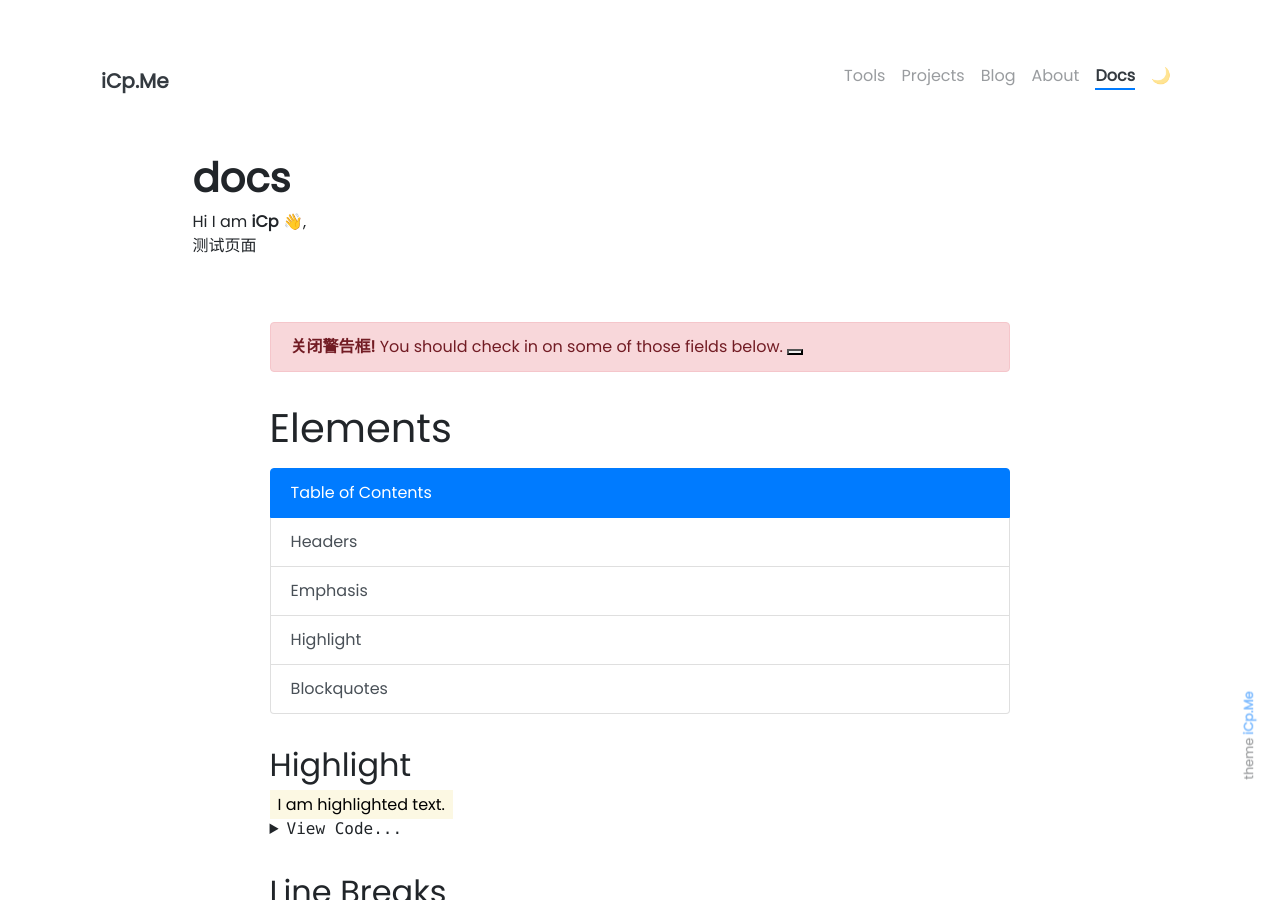
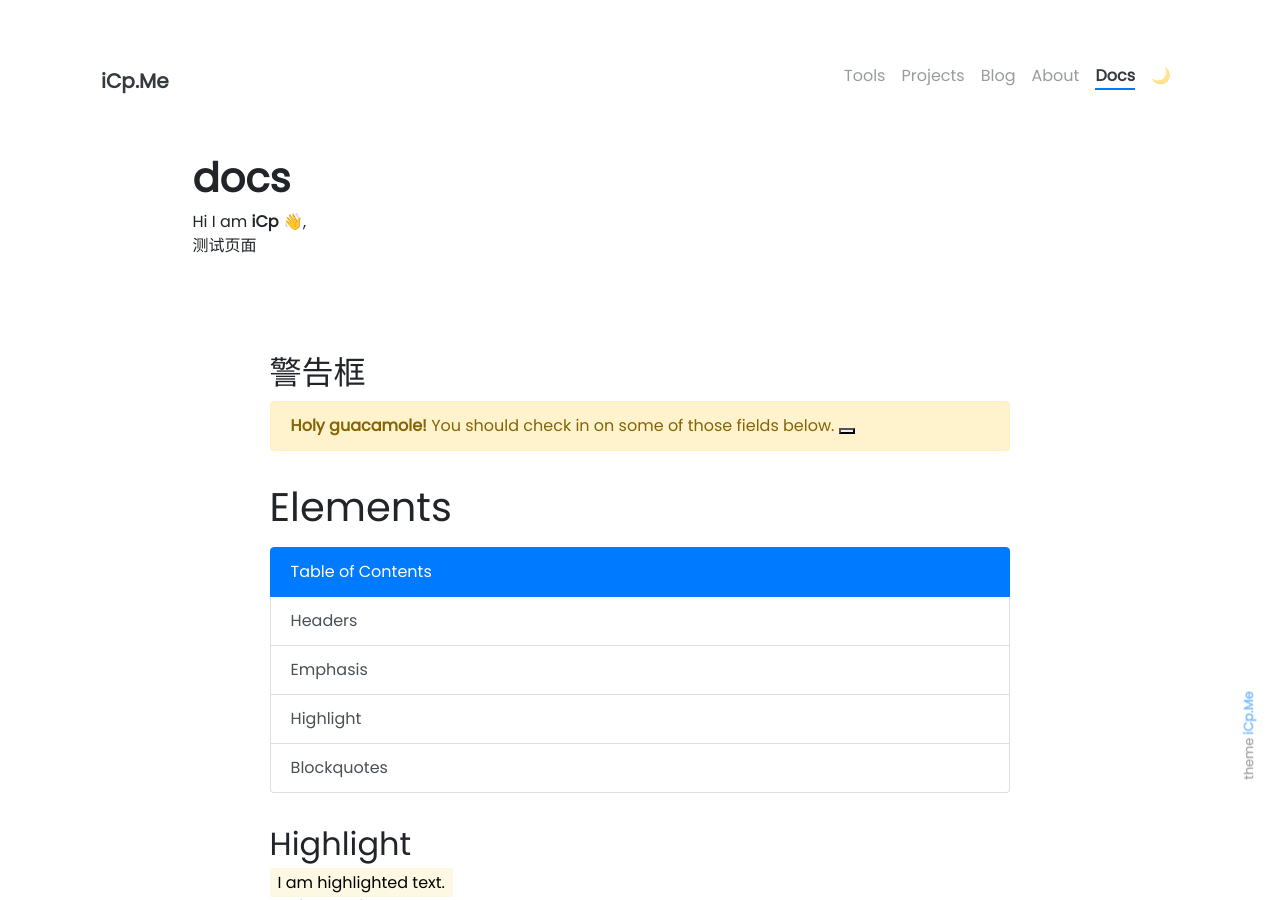
Before and after one commit to WorkSpacesPro/icp, a Jekyll site: the page built from pages/docs.md, in a window 1280 px wide and 900 px high. Built offline with Jekyll 4.4.1, drawn with Linux system fonts in a browser that asks for light colours; emoji names are drawn with the system emoji font.

Commit message:
Update docs.md

```diff
--- a/pages/docs.md
+++ b/pages/docs.md
@@ -12,8 +12,9 @@ Hi I am **{{ site.author.name }}** :wave:,<br>
 <div class="row">
 <div class="col-lg-10 mx-auto mt-5 markdown-body">
         <!-- 关闭警告框 -->
-    <div class="alert alert-danger alert-dismissible fade show" role="alert">
-  <strong>关闭警告框!</strong> You should check in on some of those fields below.
+          <h2>警告框</h2>
+    <div class="alert alert-warning alert-dismissible fade show" role="alert">
+  <strong>Holy guacamole!</strong> You should check in on some of those fields below.
   <button type="button" class="btn-close" data-bs-dismiss="alert" aria-label="Close"></button>
 </div>
 
```
